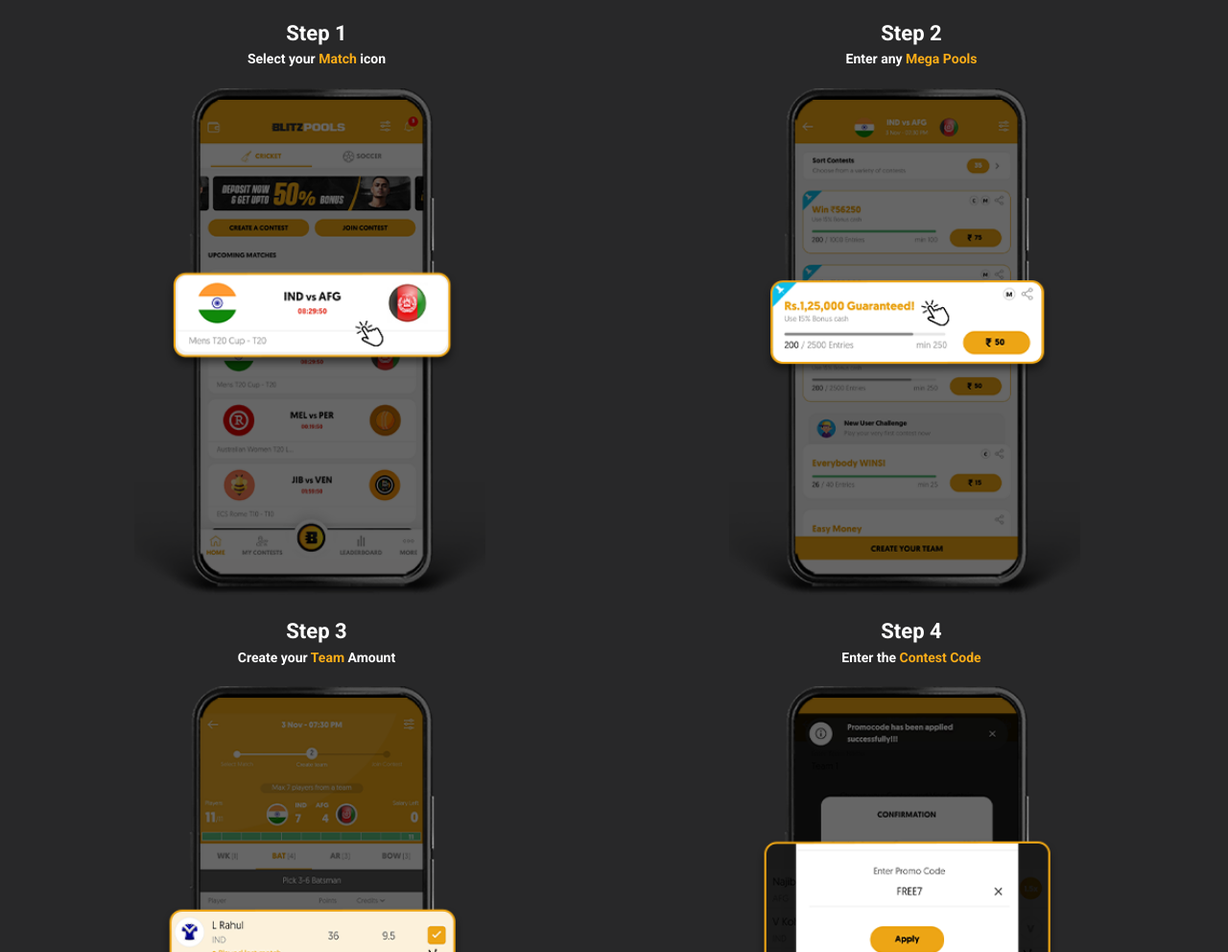
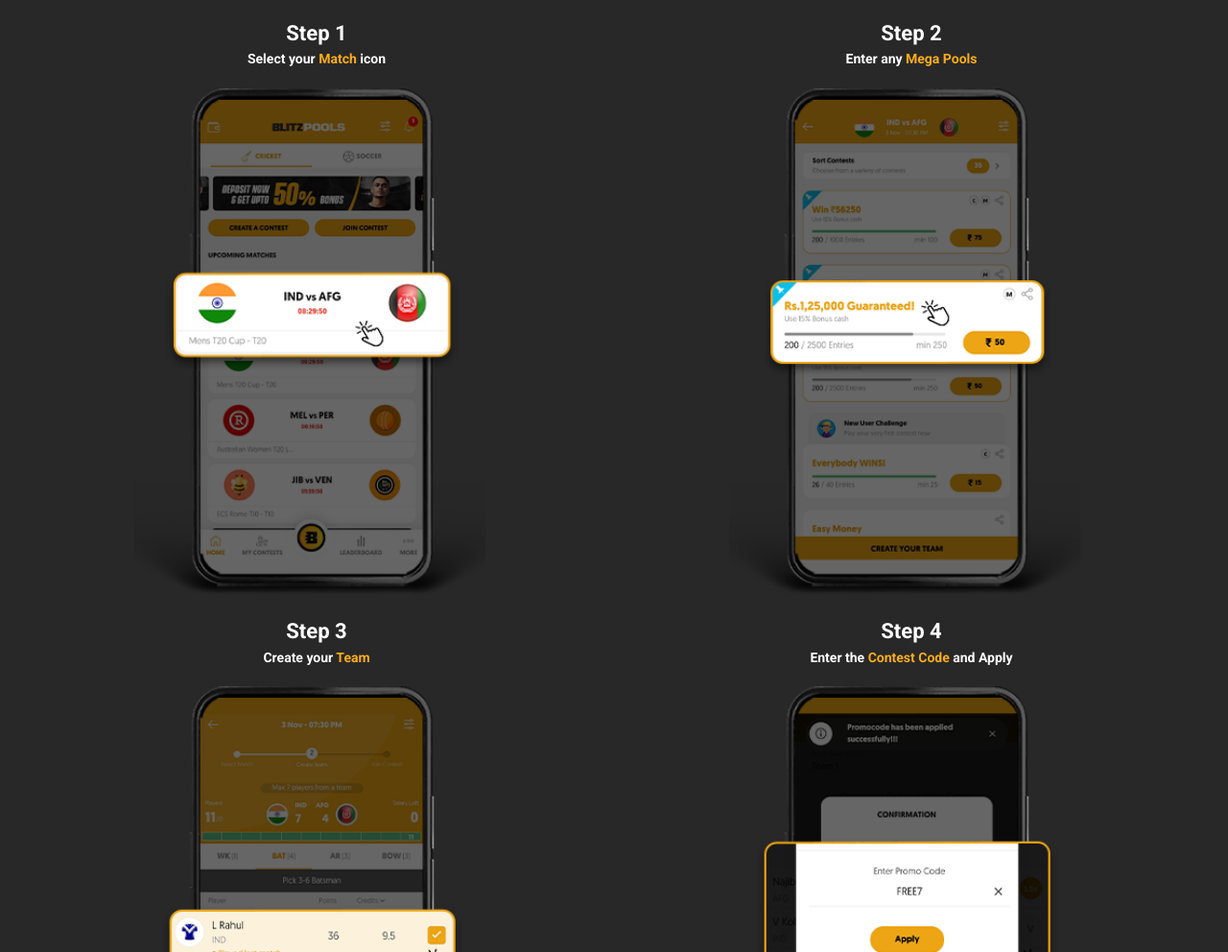
Before and after one commit to febin123/ContestCode05-11, a plain HTML site: page index.html in a window 1280 px wide. Shown: the part 108-1100 px from the top of the page at 96% size. Drawn offline with nearby package versions, Linux system fonts and the light colour scheme.

Commit message:
Update index.html

```diff
--- a/index.html
+++ b/index.html
@@ -46,12 +46,12 @@
     </div>
     <div class="a3">
       <h1>Step 3</h1>
-      <p>Create your <span>Team</span> Amount</p>
+      <p>Create your <span>Team</span></p>
       <img src="Image/3 (1).png">
     </div>
      <div class="a4">
       <h1>Step 4</h1>
-      <p>Enter the <span>Contest Code</span></p>
+      <p>Enter the <span>Contest Code</span> and Apply</p>
       <img src="Image/4 (1).png">
      </div>
 
```
